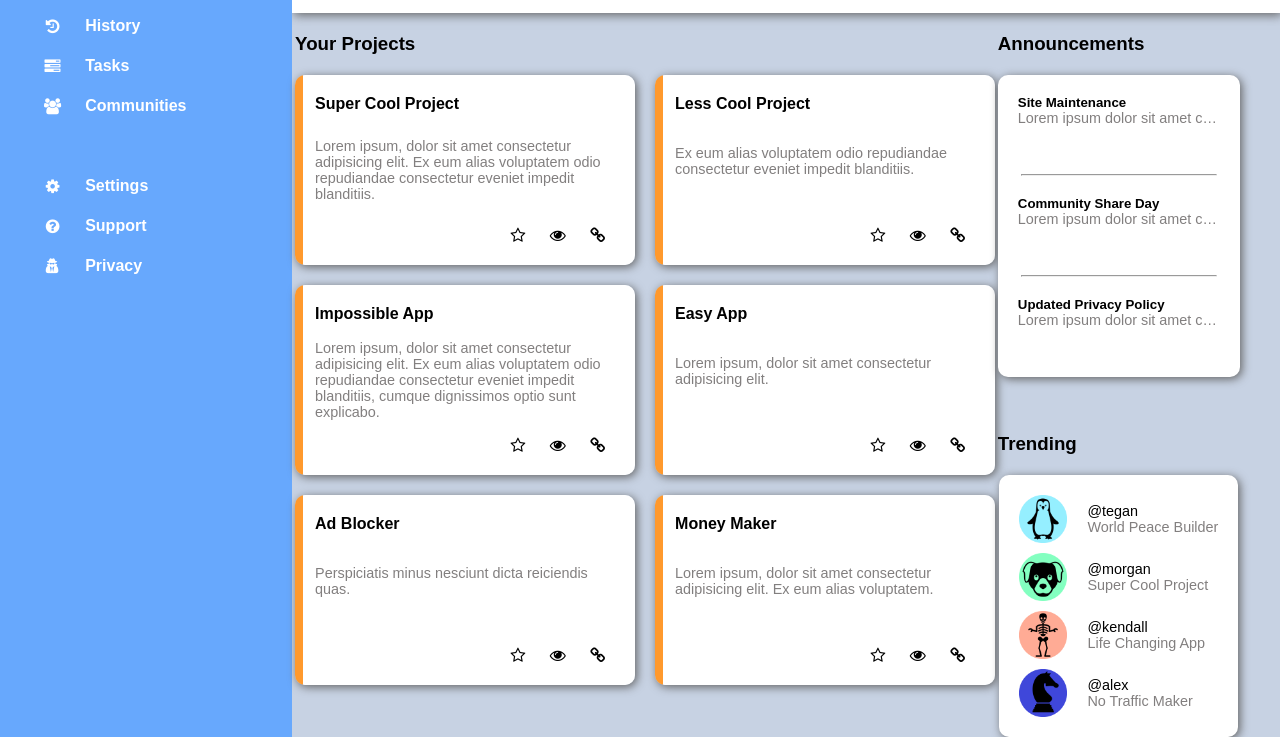
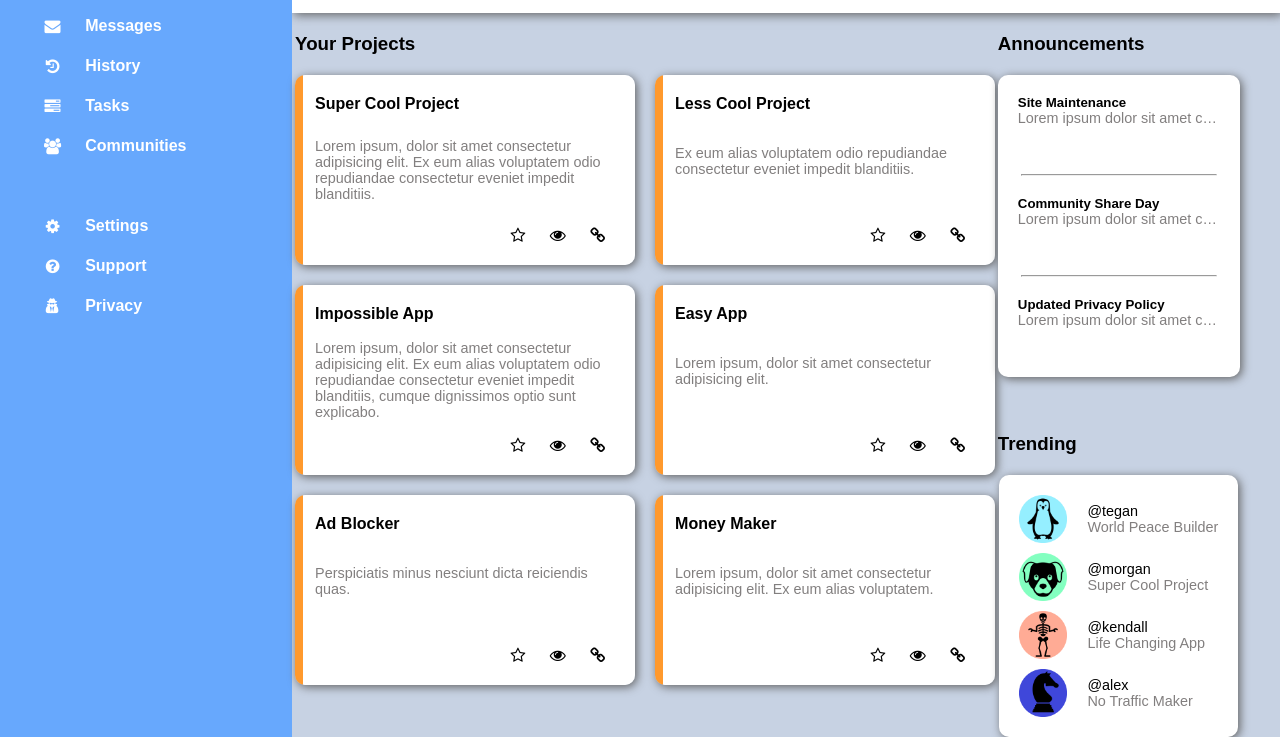
Before and after one commit to thomasxcarney/Admin-dashboard, a plain HTML site: page index.html in a window 1280 px wide. Shown: the part 194-931 px from the top of the page. Drawn offline with Linux system fonts and the light colour scheme.

Commit message:
Fix sidebar layout
Added another empty div to create a bigger space between the logo and
the sidebar menu items.

```diff
--- a/index.html
+++ b/index.html
@@ -34,6 +34,7 @@
         <div class="dashboard-heading">
             <h1>Dashboard</h1>
         </div>
+        <div class="empty"></div>
         <i class="fa fa-home" aria-hidden="true"></i>
         <div class="home sidebar-menu">Home</div>
         <i class="fa fa-user" aria-hidden="true"></i>
--- a/styles.css
+++ b/styles.css
@@ -25,7 +25,7 @@ p {
     display: grid;
     justify-content: center;
     color: white;
-    grid-template-rows: repeat(11, 40px);
+    grid-template-rows: repeat(12, 40px);
     grid-template-columns: min-content 1fr;
     align-items: center;
     gap: 0 20px;
```
